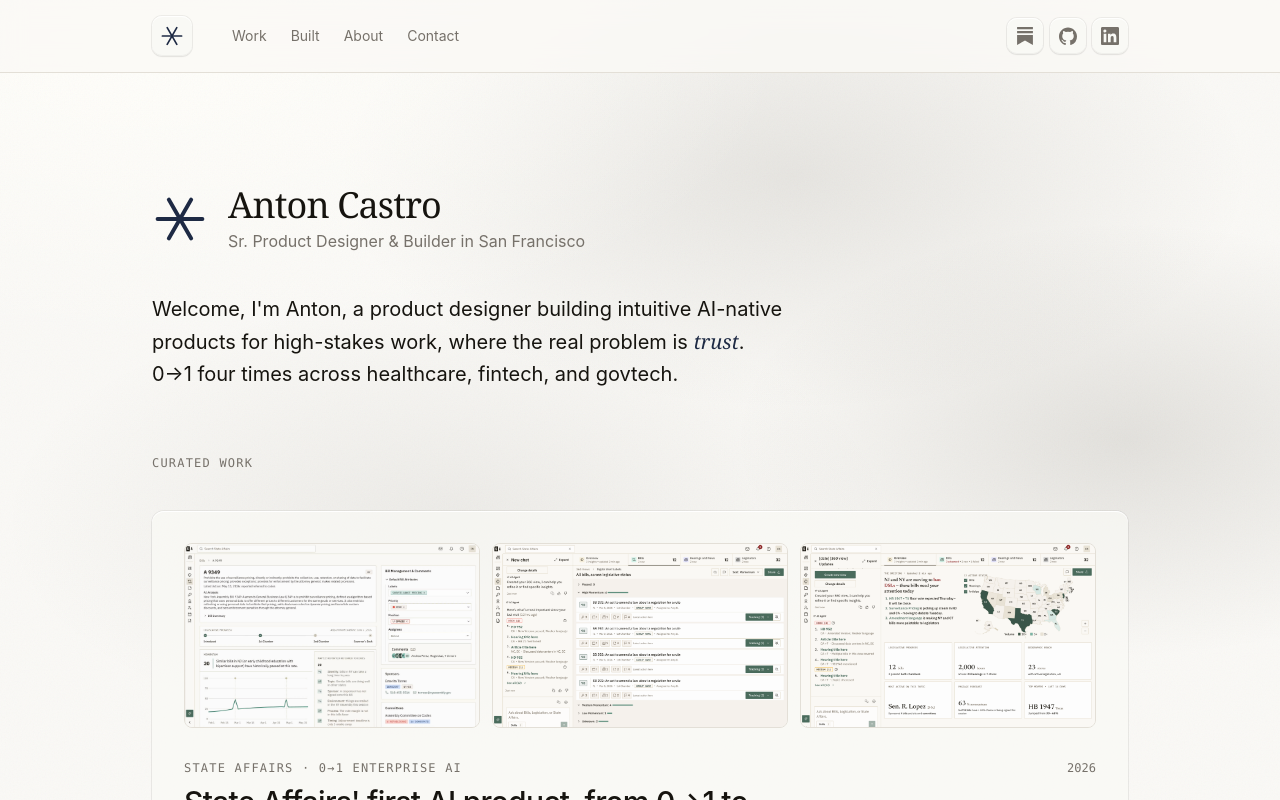
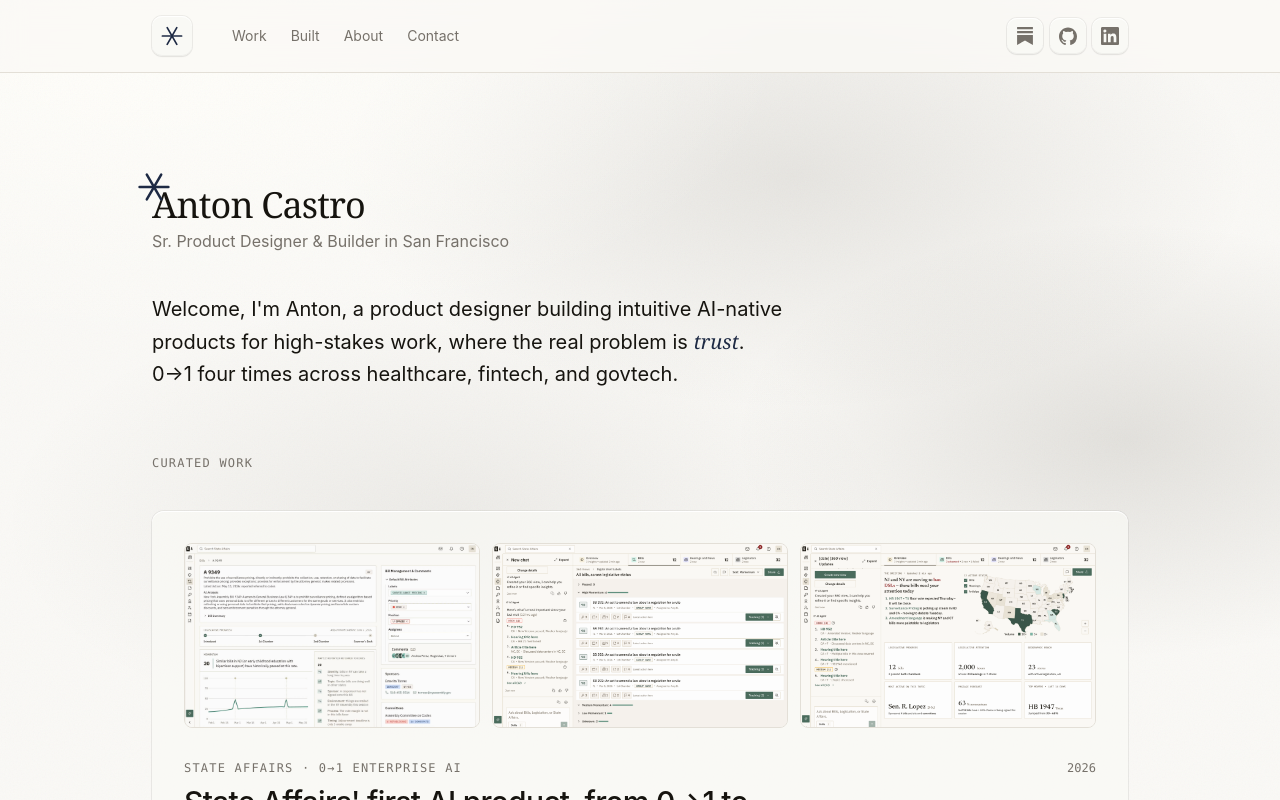
Before and after one commit to acaspx/portfolio-chops, a Next.js app: page / in a window 1280 px wide. Shown: the top 800 px of the page. Built offline with nearby package versions, Linux system fonts and the light colour scheme.

Commit message:
Hero: asterisk to top-left of the A, left-align name with subhead

```diff
--- a/components/Hero.tsx
+++ b/components/Hero.tsx
@@ -13,17 +13,17 @@ export default function Hero() {
 
   return (
     <section className="mx-auto max-w-5xl px-6 pt-20 pb-16 sm:pt-28">
-      <motion.div {...fade(0)} className="flex items-center gap-5">
-        <AsteriskMark className="h-14 w-14 shrink-0 text-accent" />
-        <div>
+      <motion.div {...fade(0)}>
+        <div className="relative inline-block">
+          <AsteriskMark className="absolute -left-3 -top-3 h-8 w-8 text-accent sm:-left-4 sm:-top-4 sm:h-9 sm:w-9" />
           <h1
             className="font-serif text-3xl sm:text-4xl tracking-tight"
             style={{ fontVariationSettings: "'opsz' 88, 'wght' 500, 'SOFT' 0, 'WONK' 0" }}
           >
             Anton Castro
           </h1>
-          <p className="mt-1 text-muted">Sr. Product Designer & Builder in San Francisco</p>
         </div>
+        <p className="mt-1 text-muted">Sr. Product Designer & Builder in San Francisco</p>
       </motion.div>
 
 
```
Also changed, not shown: 1 other file (tests, documents, lock files or other folders).
